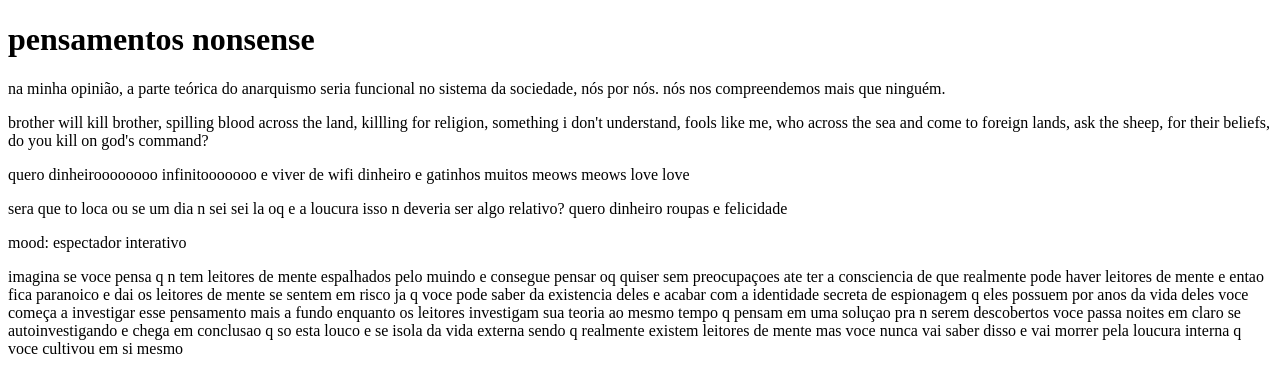
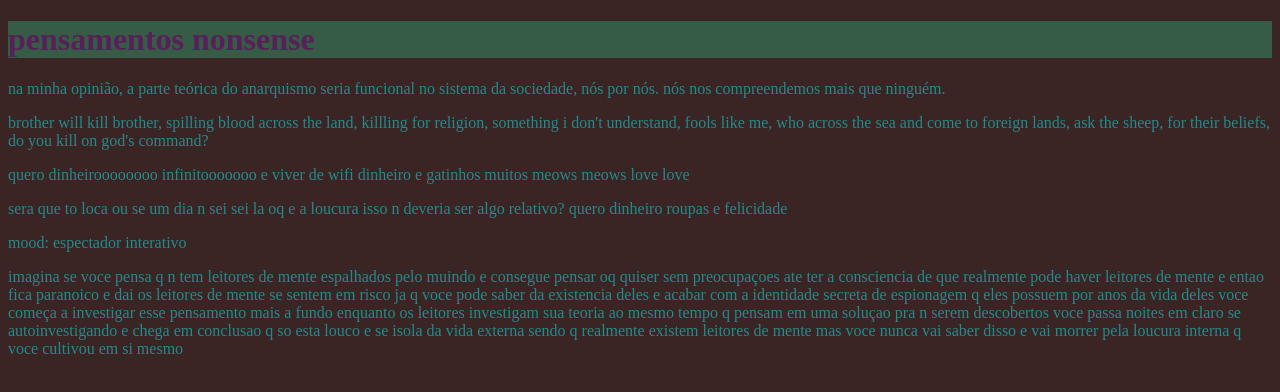
Before and after one commit to marieva666/1C-Ivanete2024, a plain HTML site: page index.html in a window 1280 px wide. Drawn offline with Linux system fonts and the light colour scheme.

Commit message:
Add files via upload

```diff
--- a/index.html
+++ b/index.html
@@ -1,11 +1,17 @@
 <!DOCTYPE html>
-<html>
+<html lang="en">
 <head>
     <meta charset="UTF-8" />
     <title>title</title>
+    <meta charset="UTF-8">
+    <meta name="viewport" content=" width=device=width, initial=scale=1.0">
+    <title>document</title>
+      <link rel="stylesheet" href="style.css"/>
 </head>
 <body>
-    <h1>pensamentos nonsense</h1>
+<div class="title">
+ <h1>pensamentos nonsense</h1>
+</div>
  <p>na minha opinião, a parte teórica do anarquismo seria funcional no sistema da sociedade, nós por nós. nós nos compreendemos mais que ninguém.</p>
 brother will kill brother, spilling blood across the land, killling for religion, something i don't understand, fools like me, who across the sea
 and come to foreign lands, ask the sheep, for their beliefs, do you kill on god's command?
--- /dev/null
+++ b/style.css
@@ -0,0 +1,8 @@
+body{
+    color: rgb(34, 139, 139);
+background-color: rgb(59, 36, 36);
+}
+.title{
+    color: rgb(88, 32, 88);
+background-color: rgb(54, 92, 70);
+}
```
